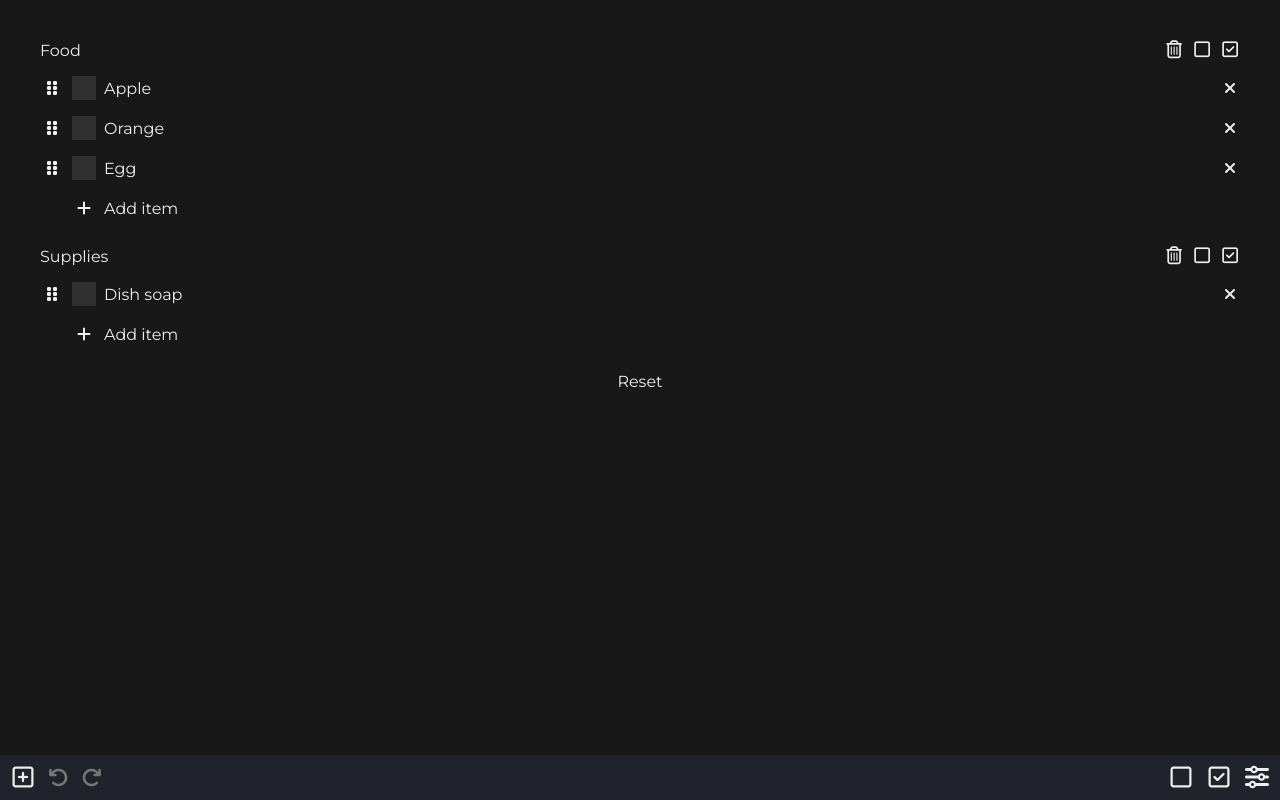
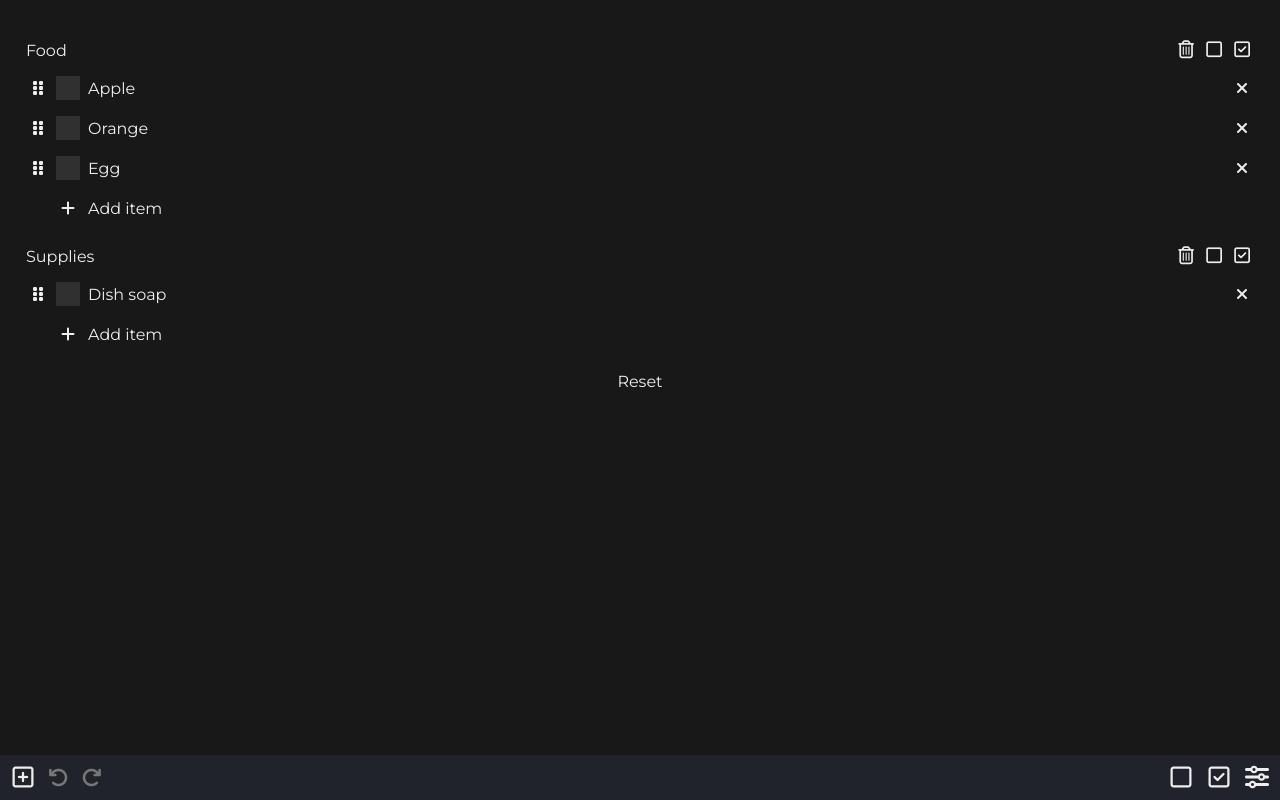
Before and after one commit to Azuriru/Zephy, a SvelteKit app: page / in a window 1280 px wide. Built offline with nearby package versions, Linux system fonts and the light colour scheme.

Commit message:
css rework + basic autofocus

```diff
--- a/src/routes/+page.svelte
+++ b/src/routes/+page.svelte
@@ -32,8 +32,7 @@
 
     let undoHistory: HistoryEntry[] = [];
     let redoHistory: HistoryEntry[] = [];
-
-    $: console.log(undoHistory);
+    let last: Item | null = null;
 
     function addHistory(type: number, groupIndex: number, itemIndex: number, data?: number) {
         undoHistory.push({
@@ -67,6 +66,7 @@
     function addItem(groupIndex: number) {
         $list[groupIndex].items.push({ value: '' });
         $list = $list;
+        last = $list[groupIndex].items[$list[groupIndex].items.length - 1];
     }
 
     function removeItem(groupIndex: number, itemIndex: number) {
@@ -245,6 +245,7 @@
                                 class="list-item-name"
                                 type="text"
                                 placeholder="New item"
+                                autofocus={item === last}
                                 bind:value={item.value}
                                 on:input={() => renameItem(groupIndex, itemIndex)}
                             />
@@ -341,7 +342,11 @@
         }
     }
 
-    $cube: 24px;
+    $cube: 36px;
+    $checkbox: 24px;
+    $hover: #272727;
+    $hover-transition: background-color .5s;
+
     .toolbar {
         @include flex(between);
         background: #20232c;
@@ -370,13 +375,14 @@
     }
 
     .list {
-        padding: 40px;
+        padding: 40px 20px;
         overflow: auto;
         flex-grow: 1;
     }
 
     .list-empty {
         @include flex(center, one);
+        text-align: center;
     }
     .list,
     .list-group,
@@ -390,6 +396,7 @@
 
     .list-header {
         @include flex(between);
+        padding: 0 8px 0 6px;
         margin-bottom: 10px;
 
         .list-group-input {
@@ -414,8 +421,14 @@
     }
 
     .list-item {
-        @include flex(centerY);
+        @include flex;
         height: 36px;
+        transition: $hover-transition;
+
+        &:hover,
+        &:active {
+            background: $hover;
+        }
 
         // &:not(:nth-last-of-type(2)) {
             margin-bottom: 4px;
@@ -430,7 +443,6 @@
             @include flex(center, noShrink);
             width: $cube;
             height: $cube;
-            margin-right: 8px;
         }
 
         .list-label {
@@ -440,8 +452,8 @@
 
                 & + .list-checkbox {
                     @include flex(center, noShrink);
-                    width: $cube;
-                    height: $cube;
+                    width: $checkbox;
+                    height: $checkbox;
                     background: rgb(255, 255, 255, 0.1);
                     color: #34d399;
                     margin-right: 8px;
@@ -465,23 +477,28 @@
         }
 
         .list-item-remove {
-            @include flex(center);
-            width: 20px;
-            height: 20px;
+            @include flex(center, noShrink);
+            width: $cube;
+            height: $cube;
         }
     }
 
     .list-last {
         @include flex(centerY);
-        height: 36px;
-        // background: blue;
-        margin-left: 32px;
+        height: $cube;
+        padding-left: $cube;
         order: 10;
+        transition: $hover-transition;
+
+        &:hover,
+        &:active {
+            background: $hover;
+        }
 
         .list-plus {
             @include flex(center, noShrink);
-            width: $cube;
-            height: $cube;
+            width: $checkbox;
+            height: $checkbox;
             margin-right: 8px;
         }
 
```
